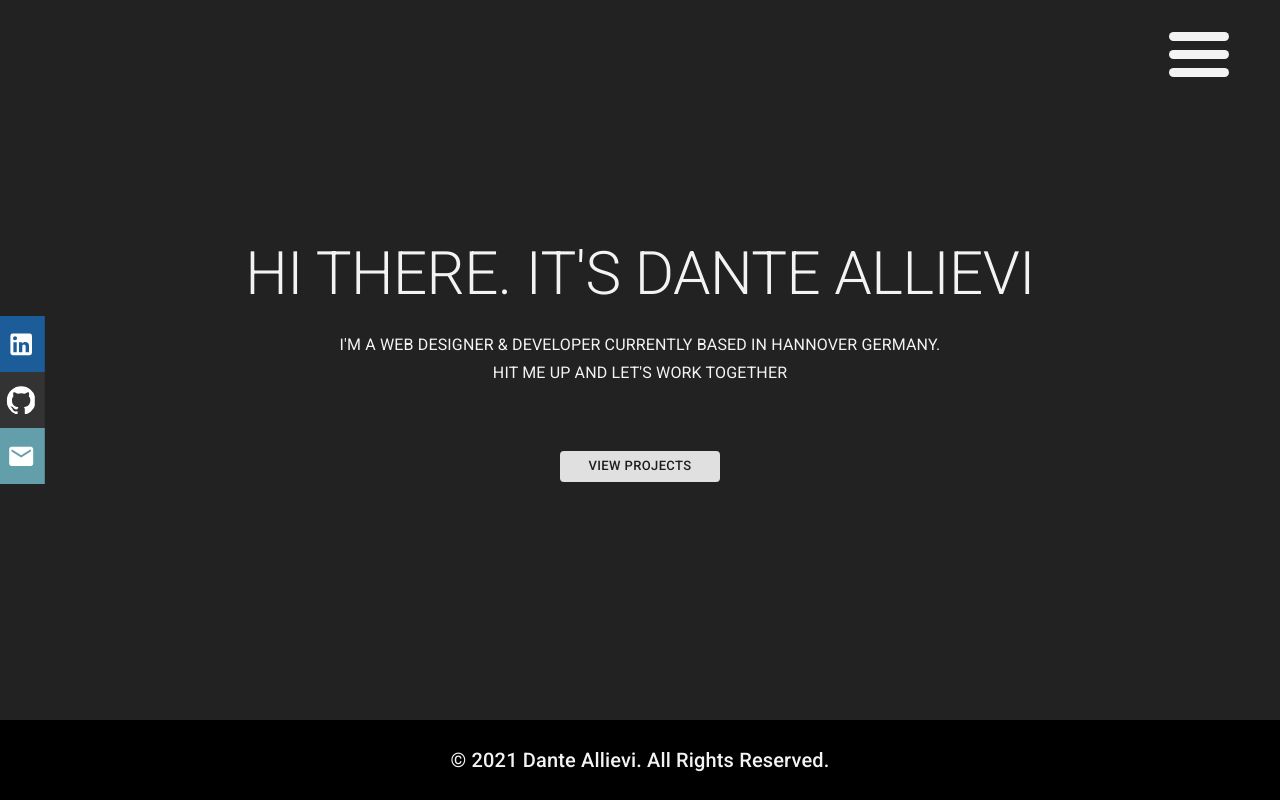
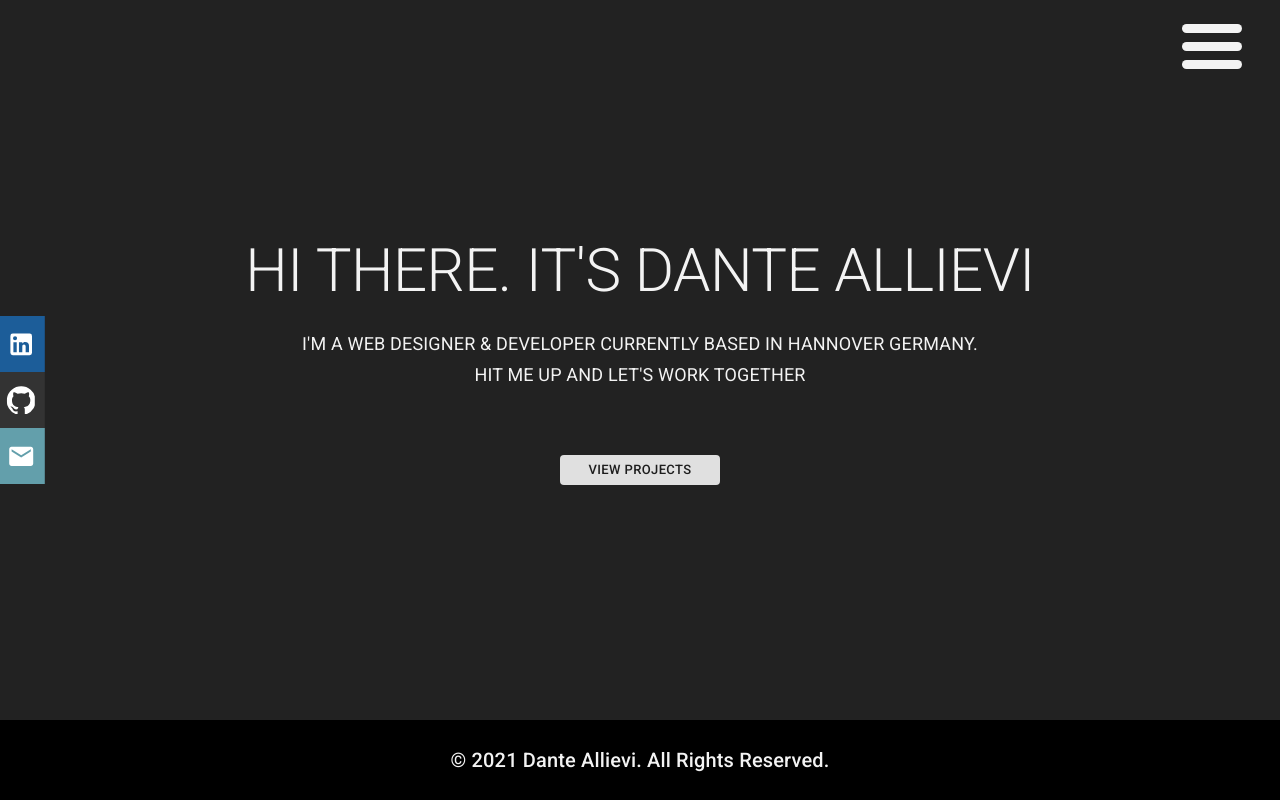
Before and after one commit to danteallievi/portfolio, a React (Create React App) app: page / in a window 1280 px wide. Built offline with nearby package versions, Linux system fonts and the light colour scheme.

Commit message:
Font size fixed

```diff
--- a/src/components/About/About.js
+++ b/src/components/About/About.js
@@ -12,10 +12,10 @@ const About = () => {
         <Typography variant="h2" gutterBottom>
           HI THERE. IT'S DANTE ALLIEVI
         </Typography>
-        <Typography variant="subtitle1">
+        <Typography variant="subtitle1" className={classes.subtitle}>
           I'M A WEB DESIGNER & DEVELOPER CURRENTLY BASED IN HANNOVER GERMANY.
         </Typography>
-        <Typography variant="subtitle1" paragraph>
+        <Typography className={classes.subtitle} variant="subtitle1" paragraph>
           HIT ME UP AND LET'S WORK TOGETHER
         </Typography>
 
--- a/src/components/About/styles.js
+++ b/src/components/About/styles.js
@@ -13,4 +13,7 @@ export default makeStyles((theme) => ({
     marginTop: "3rem",
     width: "10rem",
   },
+  subtitle: {
+    fontSize: 18,
+  },
 }));
--- a/src/components/Footer/styles.js
+++ b/src/components/Footer/styles.js
@@ -7,5 +7,6 @@ export default makeStyles((theme) => ({
     justifyContent: "center",
     alignItems: "center",
     height: "10vh",
+    textAlign: "center",
   },
 }));
--- a/src/components/Navbar/Hamburger/styles.js
+++ b/src/components/Navbar/Hamburger/styles.js
@@ -73,8 +73,8 @@ export default makeStyles((theme) => ({
     },
     [theme.breakpoints.up("md")]: {
       transform: "scale(1)",
-      right: "4%",
-      top: "4%",
+      right: "3%",
+      top: "3%",
     },
   },
 
--- a/src/components/Portfolio/styles.js
+++ b/src/components/Portfolio/styles.js
@@ -9,7 +9,8 @@ export default makeStyles((theme) => ({
     paddingTop: "6rem",
   },
   gris: {
-    color: "#9e9e9e",
+    color: "#ced4da",
+    fontSize: 18,
   },
   grid: {
     marginBottom: "1rem",
```
